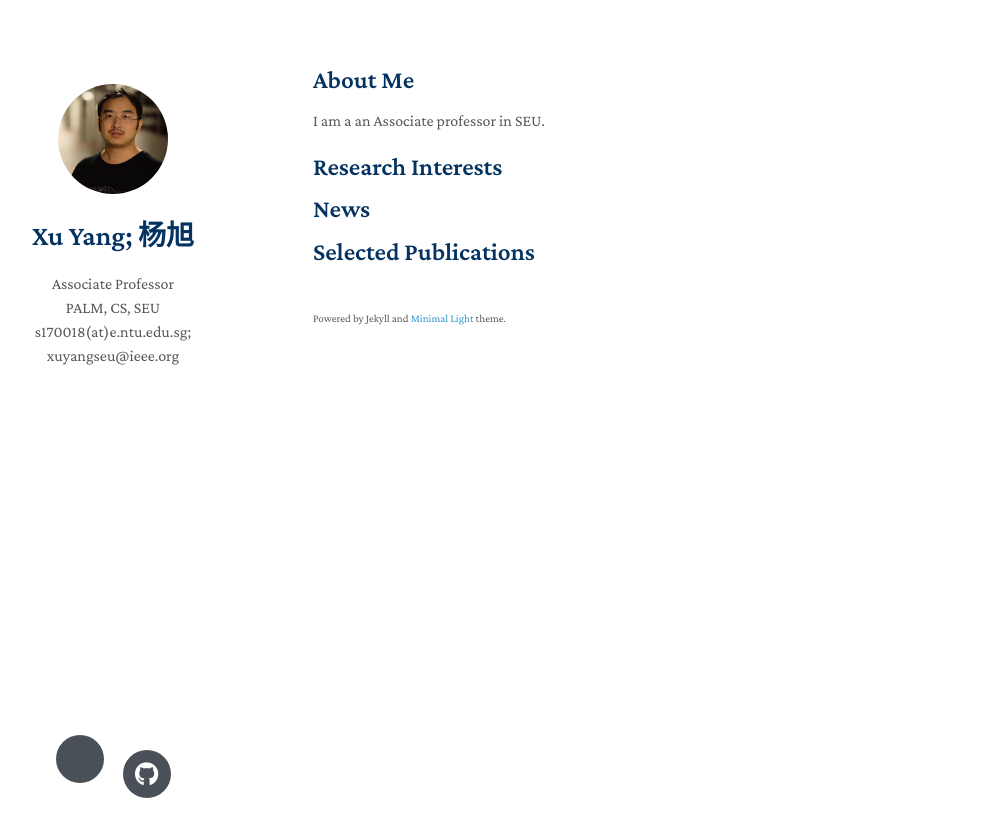
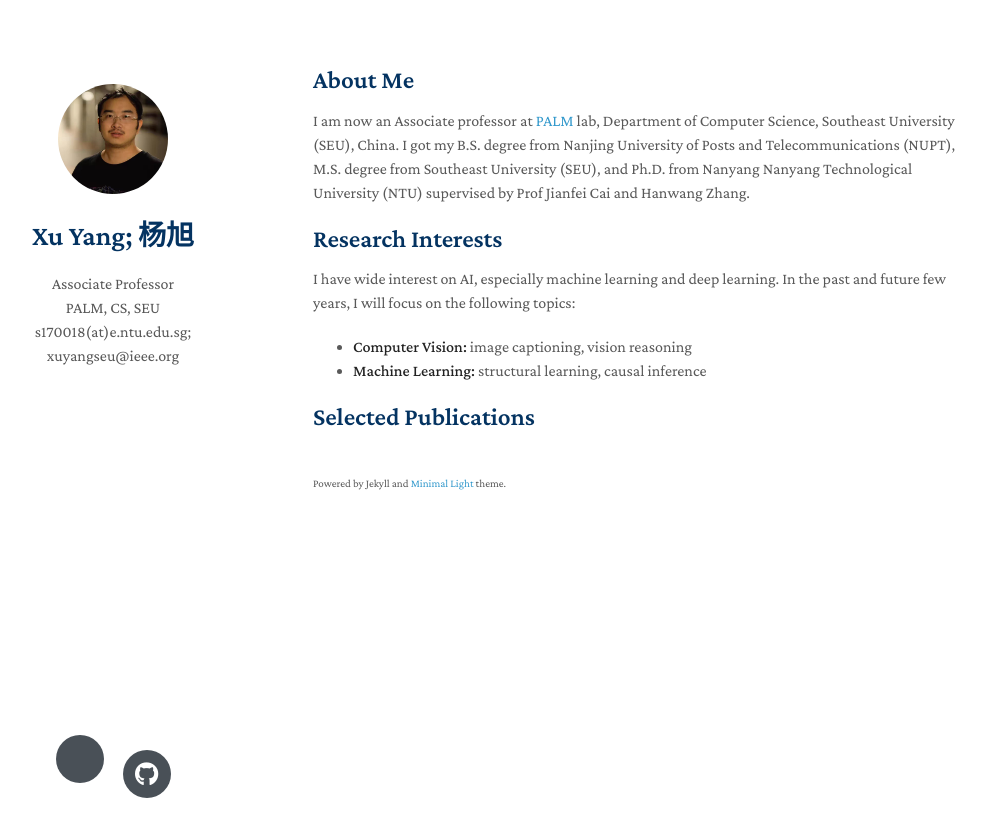
Before and after one commit to yxPALMweb/yxPALMweb.github.io, a Jekyll site: the page built from index.md, in a window 1280 px wide. Shown: the top 837 px of the page, without its empty margins (157-1143 px from the left). Built offline with Jekyll 4.4.1, drawn with Linux system fonts in a browser that asks for light colours; nearby versions of some CDN libraries; a style sheet for code colours, icons or effects is not loaded; our own code applies the rules of GitHub Pages for plain Markdown files.

Commit message:
Update index.md

```diff
--- a/index.md
+++ b/index.md
@@ -4,12 +4,11 @@ layout: homepage
 
 ## About Me
 
-I am a an Associate professor in SEU.
-
+I am now an Associate professor at [PALM](http://palm.seu.edu.cn/home.html) lab, Department of Computer Science, Southeast University (SEU), China. I got my B.S. degree from Nanjing University of Posts and Telecommunications (NUPT), M.S. degree from Southeast University (SEU), and Ph.D. from Nanyang Nanyang Technological University (NTU) supervised by Prof Jianfei Cai and Hanwang Zhang.
 
 ## Research Interests
-
-## News
-
+I have wide interest on AI, especially machine learning and deep learning. In the past and future few years, I will focus on the following topics:
+- **Computer Vision:** image captioning, vision reasoning
+- **Machine Learning:** structural learning, causal inference
 
 ## Selected Publications
```
